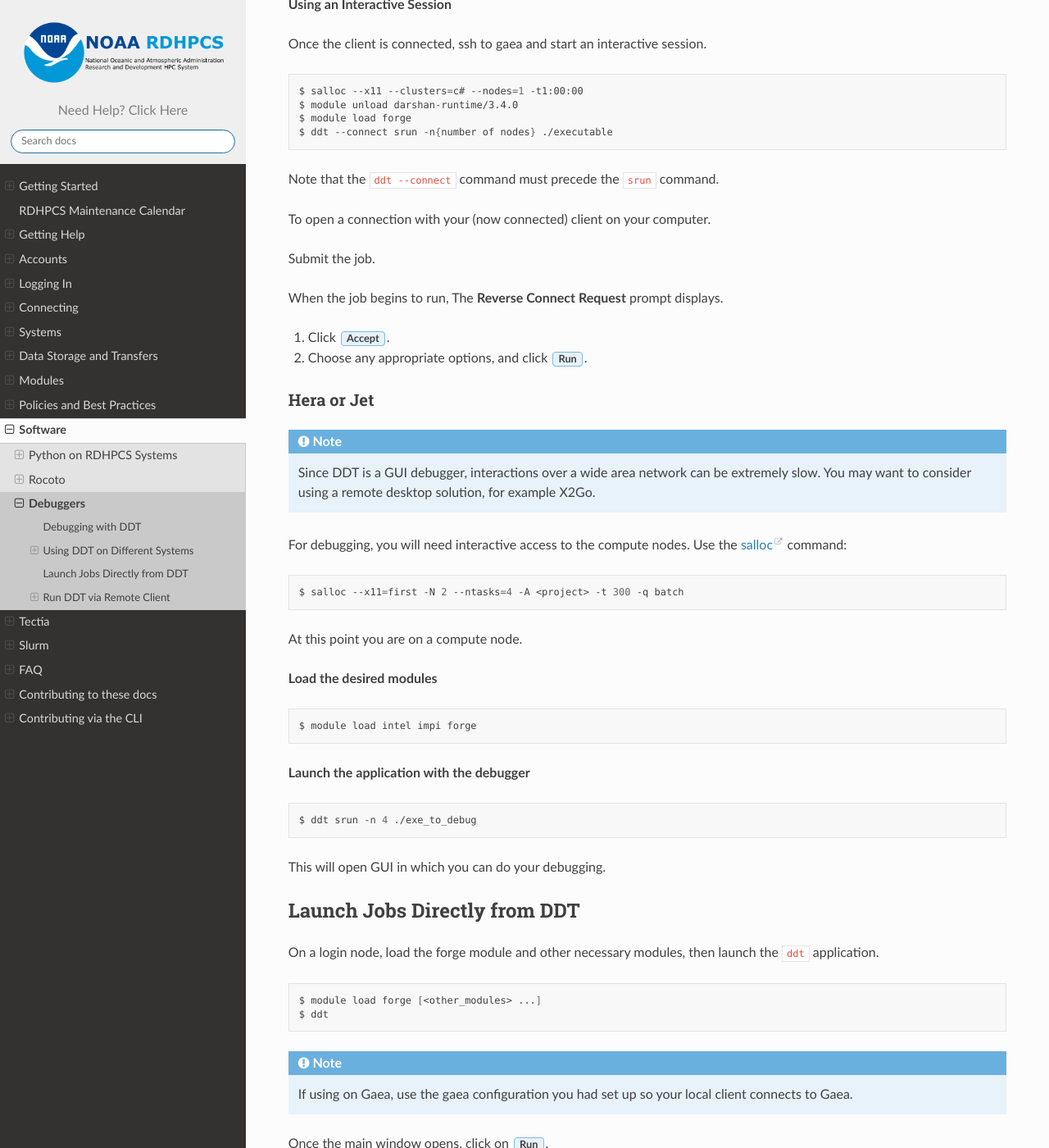
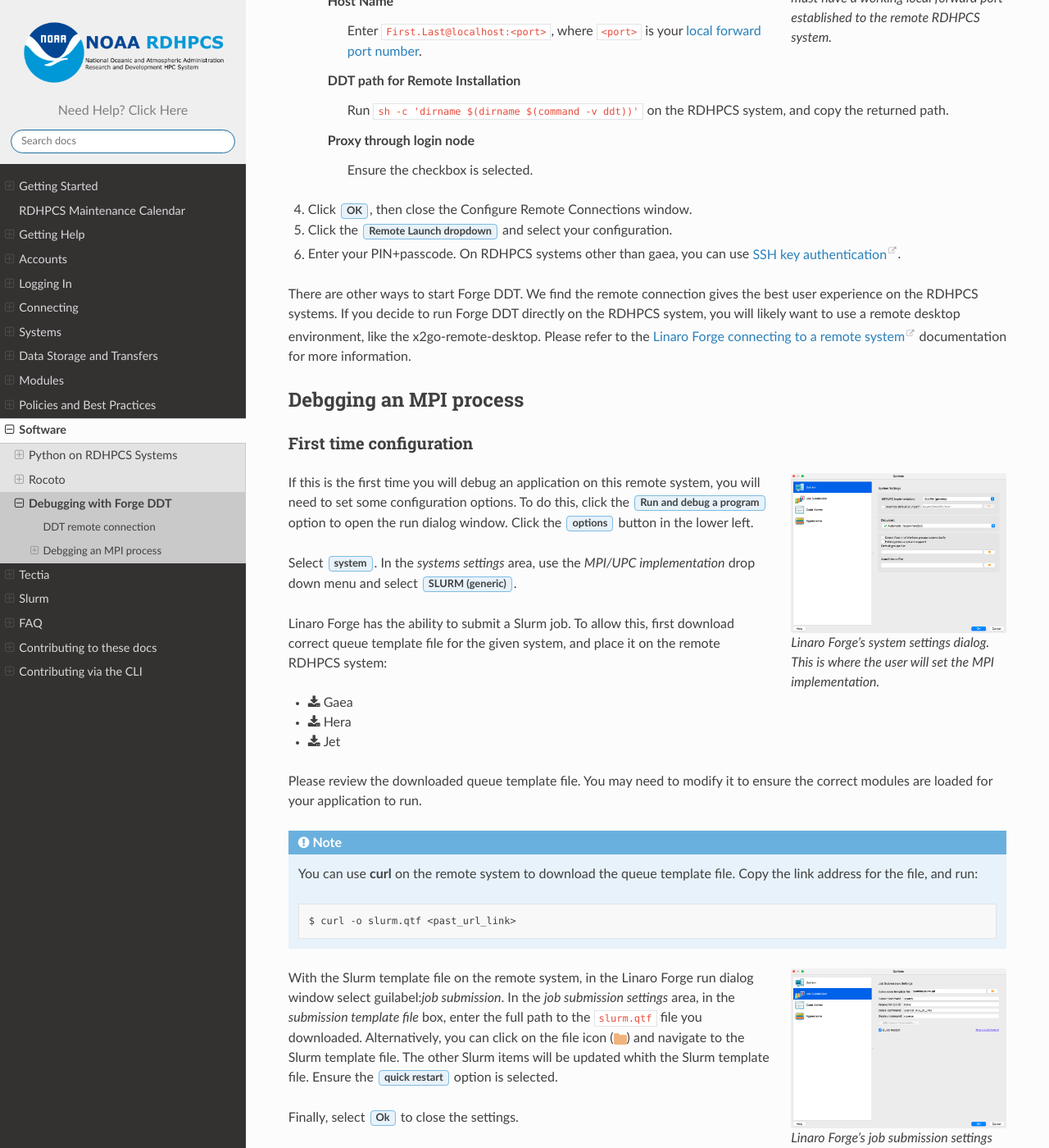
Before and after one commit to NOAA-RDHPCS/noaa-rdhpcs.github.io, a Sphinx documentation site: the page built from source/software/debuggers/index.rst, in a window 1280 px wide and 1400 px high, scrolled down 1251 px. Shown: the whole window at 82% size. Built offline with Sphinx 7.4.7 and the Read the Docs theme 2.0.0, drawn with Linux system fonts in a browser that asks for light colours; some of the changed text lies outside the part shown.

Commit message:
Updates to DDT page
These settins have been verfied on gaea, jet, and hera.

```diff
--- a/source/conf.py
+++ b/source/conf.py
@@ -35,8 +35,7 @@ html_theme = "sphinx_rtd_theme"
 html_baseurl = "https://docs.rdhpcs.noaa.gov/"
 
 html_static_path = ["_static"]
-html_extra_path = ["_search/google64634d0922861b1a.html",
-                   "_search/robots.txt"]
+html_extra_path = ["_search/google64634d0922861b1a.html"]
 
 html_css_files = [
     "css/theme_overrides.css",
--- a/source/slurm/index.rst
+++ b/source/slurm/index.rst
@@ -1,3 +1,5 @@
+.. _slurm-scheduler:
+
 #####
 Slurm
 #####
--- a/source/software/debuggers/index.rst
+++ b/source/software/debuggers/index.rst
@@ -1,289 +1,216 @@
-Debuggers
-=========
+.. _linar-forge:
 
-Debugging with DDT
-------------------
+************************
+Debugging with Forge DDT
+************************
 
-`Linaro DDT
+`Linaro Forge DDT
 <https://docs.linaroforge.com/24.0.3/html/forge/ddt/index.html>`_,
 which is part of `Linaro Forge <https://www.linaroforge.com/>`_ is a
 powerful, easy to use graphical debugger.
 
-With Linaro DDT, it is possible to debug
+With Linaro Forge DDT, it is possible to debug
 
 - Single process and multithreaded software
 - Parallel (MPI) Software
 - OpenMP
 - Hybrid cores mixing paradigms such as MPI + OpenMP or MPI + CUDA
 
-Linaro DDT supports
+Linaro Forge DDT supports
 
 - C, C++, and all derivatives of Fortran, including Fortran 90
 - Python (CPython 2.7), limited support
 - Parallel languages/models including MPI, UPCm, Fortran 2008 Co-arrays
 
+The documentation on this page will help you set up DDT to debug on the RDHPCS
+system.  Please refer to the `Linaro Forge DDT documentation
+<https://docs.linaroforge.com/24.0.3/html/forge/ddt/index.html>`_ for
+information on using DDT.
 
-Using DDT on Different Systems
-------------------------------
 
-Gaea
-^^^^
+DDT remote connection
+=====================
 
-**Launch via Login Node**
+Since DDT is a graphical debugger, interactions over a wide area
+network can be extremely slow. To make running DDT on remote systems
+easier, DDT has the ability to use a locally running client to connect
+to a remote system.
 
-Load the ``forge`` module on one of the login nodes, and run the
-``ddt`` application:
+Download and install `Linaro Forge
+<https://www.linaroforge.com/download-documentation/>`__.
 
-.. code-block:: shell
+.. important::
 
-    $ module load forge
-    $ ddt
+    The version of the local client must match the version of Forge on
+    the RDHPCS system.  You may need to download and install an `older
+    Linaro Forge version
+    <https://www.linaroforge.com/download-forge-old-version>`_.
 
-**Setup and Configuration**
+.. note::
+
+    You will need to have an SSH connection open, with the :ref:`local
+    port forward <ssh-port-tunnels>` active to use this method.
+
+.. figure:: /images/forge_remote_connect.png
+    :figwidth: 30%
+    :align: right
+    :alt: Linaro Forge remote connection configuration
+
+    Enter the remote connection configuration for Linaro Forge.  You must have
+    a working local forward port established to the remote RDHPCS system.
+
+In the locally running client:
 
 1. Click the :menuselection:`Remote Launch dropdown --> Configure`
 2. In the Configure Remote Connections dialog, click :guilabel:`Add`.
 3. Enter the details of your remote host:
 
-    :Connection Name: Enter a name for you remote connection.
-    :Host Name: ``First.Last@rdhpcs-host``
-    :DDT path for Remote Installation: use ``which ddt``
-    :Proxy through login node: Check
+    Connection Name
+        Enter a name for you remote connection.
+
+    Host Name
+        Enter ``First.Last@localhost:<port>``, where ``<port>`` is
+        your :ref:`local forward port number <ssh-port-tunnels>`.
+
+    DDT path for Remote Installation
+        Run ``sh -c 'dirname $(dirname $(command -v ddt))'`` on the RDHPCS
+        system, and copy the returned path.
+
+    Proxy through login node
+        Ensure the checkbox is selected.
 
 4. Click :guilabel:`OK`, then close the Configure Remote Connections window.
 5. Click the :menuselection:`Remote Launch dropdown` and select your
    configuration.
-6. Enter your PIN+passcode for your gaea login.
+6. Enter your PIN+passcode.  On RDHPCS systems other than gaea, you
+   can use `SSH key authentication
+   <https://www.redhat.com/sysadmin/passwordless-ssh>`__.
 
-**Using an Interactive Session**
+There are other ways to start Forge DDT.  We find the remote connection gives
+the best user experience on the RDHPCS systems.  If you decide to run Forge DDT
+directly on the RDHPCS system, you will likely want to use a remote desktop
+environment, like the :ref:`x2go-remote-desktop`.  Please refer to the `Linaro
+Forge connecting to a remote system
+<https://docs.linaroforge.com/24.0.3/html/forge/forge/connecting_to_a_remote_system/index.html>`_
+documentation for more information.
 
-Once the client is connected, ssh to gaea and start an interactive session.
 
-.. code-block:: shell
+Debgging an MPI process
+=======================
 
-    $ salloc --x11 --clusters=c# --nodes=1 -t1:00:00
-    $ module unload darshan-runtime/3.4.0
-    $ module load forge
-    $ ddt --connect srun -n{number of nodes} ./executable
+.. _forge-first-time-config:
 
-Note that the ``ddt --connect`` command must precede the ``srun`` command.
+First time configuration
+------------------------
 
-To open a connection with your (now connected) client on your computer.
+.. figure:: /images/linaro_forge_systemsettings.png
+    :figwidth: 30%
+    :align: right
+    :alt: Linaro Forge's system settings window.
 
-Submit the job.
+    Linaro Forge's system settings dialog.  This is where the user will set the
+    MPI implementation.
 
-When the job begins to run, The **Reverse Connect Request** prompt displays.
+If this is the first time you will debug an application on this remote system,
+you will need to set some configuration options.  To do this, click the
+:guilabel:`Run and debug a program` option to open the run dialog window. Click
+the :guilabel:`options` button in the lower left.
 
-1. Click :guilabel:`Accept`.
+Select :menuselection:`system`.  In the *systems settings* area, use the
+*MPI/UPC implementation* drop down menu and select :menuselection:`SLURM
+(generic)`.
 
-2. Choose any appropriate options, and click :guilabel:`Run`.
+Linaro Forge has the ability to submit a Slurm job.  To allow this, first
+download correct queue template file for the given system, and place it on the
+remote RDHPCS system:
 
-Hera or Jet
-^^^^^^^^^^^
+* :download:`Gaea </_downloads/gaea_slurm.qtf>`
+* :download:`Hera </_downloads/hera_slurm.qtf>`
+* :download:`Jet </_downloads/jet_slurm.qtf>`
+
+Please review the downloaded queue template file.  You may need to modify it to
+ensure the correct modules are loaded for your application to run.
+
+.. note::
+    You can use :command:`curl` on the remote system to download the queue
+    template file.  Copy the link address for the file, and run:
+
+    .. code-block:: shell
+
+        $ curl -o slurm.qtf <past_url_link>
+
+.. figure:: /images/linaro_forge_jobsubmitsettings.png
+    :figwidth: 30%
+    :align: right
+    :alt: Linaro Forge's job submission settings window.
+
+    Linaro Forge's job submission settings dialog.  This is where the user can
+    set the queue template file and other job submission information.
+
+With the Slurm template file on the remote system, in the Linaro Forge run
+dialog window select guilabel:`job submission`. In the *job submission
+settings* area, in the *submission template file* box, enter the full path to
+the :file:`slurm.qtf` file you downloaded.  Alternatively, you can click on the
+file icon (:octicon:`file-directory-fill;1em;sd-text-warning`) and navigate to
+the Slurm template file.  The other Slurm items will be updated whith the Slurm
+template file.  Ensure the :guilabel:`quick restart` option is selected.
+
+Finally, select :guilabel:`Ok` to close the settings.
 
 .. note::
 
-    Since DDT is a GUI debugger, interactions over a wide area network
-    can be extremely slow. You may want to consider using a remote
-    desktop solution, for example :ref:`X2Go <x2go-remote-desktop>`.
+    You can learn about the Linaro Forge DDT options in the `Forge
+    configuration documentation
+    <https://docs.linaroforge.com/24.0.3/html/forge/configuration_appendix/optional_configuration.html>`_.
 
-For debugging, you will need interactive access to the compute nodes.
-Use the `salloc <https://slurm.schedmd.com/salloc.html>`_ command:
+Submit a debug job
+------------------
 
-.. code-block:: shell
+.. figure:: /images/linaro_ddt_run.png
+    :figwidth: 30%
+    :align: right
+    :alt: Linaro Forge run dialog
 
-    $ salloc --x11=first -N 2 --ntasks=4 -A <project> -t 300 -q batch
+    The Linary Forge run dialog box.  This is where users will select the MPI
+    type (Slurm), number of processors, and the queue submission information.
 
-At this point you are on a compute node.
+In the DDT client window, select :guilabel:`Run and debug a program`.  This
+will bring up the run dialog window.
 
-**Load the desired modules**
+In the run dialog window, expand the :guilabel:`application` section and in the
+*applicatoin* text box enter the path to the executable or use the file icon
+(:octicon:`file-directory-fill;1em;sd-text-warning`) and navigate to the
+executable.  In the *working directory* text box, you should also enter the
+full path to the directory from where the debug job should be run.
 
-.. code-block:: shell
+Select the :guilabel:`MPI` section.  Enter the total number of MPI processes,
+and the number of nodes required.  If needed, change the MPI implementation and
+add any additional :command:`srun` arguments to run your application.
 
-    $ module load intel impi forge
+.. important::
 
-**Launch the application with the debugger**
+    Ensure the number of processes and the number of nodes required for that
+    many processes is correct for the RDHPCS system and partition.  You can set
+    the *processe per node* option with the correct number of processes per
+    node, and the link button (:octicon:`link;1em;sd-text-secondary`) to
+    automatically set the correct number of required nodes.
 
-.. code-block:: shell
+If debugging a hybrid MPI+OpenMP applicaiton, select the :guilabel:`OpenMP` and
+enter the number of OpenMP threads.  Please note you may need to use the MPI
+implementation *Slurm (MPMD)* if debugging an MPI+OpenMP application.
 
+Select the :guilabel:`submit to queue` section.  If you haven't already
+configured DDT to lauch Slurm jobs, please refer to
+:ref:`forge-first-time-config`.  Click the :guilabel:`parameters` button to
+verify the Slurm submit settings.
 
-    $ ddt srun -n 4 ./exe_to_debug
+Verify all the settings are correct, and click the :guilabel:`submit` button.
+Forge will submit your job to the Slurm scheduler and wait for the job to
+start.  Once the job starts, Forge will attach to the running application.  At
+this point, you can use Forge to debug your application.
 
-This will open GUI in which you can do your debugging.
+.. seealso::
 
-
-Launch Jobs Directly from DDT
------------------------------
-
-On a login node, load the forge module and other necessary modules,
-then launch the ``ddt`` application.
-
-.. code-block:: shell
-
-    $ module load forge [<other_modules> ...]
-    $ ddt
-
-.. note::
-
-    If using on Gaea, use the gaea configuration you had set up so your local
-    client connects to Gaea.
-
-Once the main window opens, click on :guilabel:`&Run`.
-
-
-.. figure:: /images/RUNmenu.png
-
-**Application**
-
-This lets you specify the path to your application that you want to
-run.  Click on the :guilabel:`Details`` button on the left to expand
-this section.  Once expanded, you will be able to enter:
-
-    :Application: the path to the application
-
-    :Arguments: the args to pass to the application
-
-    :stdin file: any input file needed for the application
-
-    :Working Directory: the working directory from which the job
-        should be started.
-
-
-**MPI**
-
-Check the MPI box to indicate if your application is using MPI.  By
-default, you will only see the implementation option *no MPI*.  Click
-on the :guilabel`Change` button and a new window will open.
-
-.. figure:: /images/ddtMPISettings.png
-
-From the MPI/UPC Implemenation dropdown, select *Slurm (generic)*, and
-then click :guilabel:`OK`.  You will have the option to set the number
-of processes and the number of nodes.  In the srun arguments section
-you may add additional ``srun`` arguments.
-
-**Submit to Queue**
-
-First, create a file (``slurm.qtf``) with content similar to the
-following:
-
-.. code-block:: shell
-
-    #!/bin/sh
-    #
-    # NOTE: if using with srun then you should select "SLURM (MPMD)" as the MPI
-    # implementation on the System Settings page of the Options window.
-    #
-    # WARNING: If you install a new version of Linaro Forge to the same
-    # directory as this installation, then this file will be overwritten.
-    # If you customize this script at all, please rename it.
-    #
-    # Name: SLURM
-    #
-    # submit: sbatch
-    # display: squeue
-    # job regexp: (\d+)
-    # cancel: scancel JOB_ID_TAG
-    #
-    # WALL_CLOCK_LIMIT_TAG: {type=text,label="Wall Clock Limit",default="00:30:00",mask="09:09:09"}
-    #SBATCH --nodes=NUM_NODES_TAG
-    #SBATCH --time=WALL_CLOCK_LIMIT_TAG
-
-    #SBATCH --job-name="ddt"
-    #SBATCH --output=allinea.stdout
-    #SBATCH --error=allinea.stdout
-    ## The following line is only needed on Gaea
-    #SBATCH -M <cluster-name>
-
-    AUTO_LAUNCH_TAG
-
-
-
-
-
-Now save your ``slurm.qtf`` file and enter the pathname.
-
-Check the :guilabel:`Submit to Queue` checkbox.  Click on
-:guilabel:`Configure` which will open up the following window.
-
-.. figure:: /images/jobSubmissionSettings.png
-
-In *Submission template file* box, enter the full path to the
-``slurm.qtf`` file you created above, then click :guilabel:`&Edit
-Queue Parameters` and enter values for the available paremeters.
-
-
-
-Click OK once done to close this window.
-
-Now click on the 'Parameters' button to enter the wall clock time for your job.
-
-Now you can click on the Submit button.
-
-After the job submission starts, the Forge debug window will become active.
-
-Run DDT via Remote Client
--------------------------
-
-The remote client can overcome latencies that arise when using X Forwarding.
-
-**Record Local Port Number**
-
-To configure a remote launch, you need your local port number.
-You can obtain the local port number from your Tectia/CAC or your RSA login tunneling configuration, or when you log into a System's Front End (FE) node.
-
-Installation
-
-1. From your workstation, download the Arm forge client.
-2. Extract the tarball
-
-   - tar -xf arm-forge-{version}-linux-x86_64.tar
-
-3. Run a GUI installer, or textinstall.sh for a text-based install
-
-Configuration
-
-1. With typical tunnels set up, SSH into HPC system.
-
-2. Launch DDT from local machine. Click Remote Launch dropdown -> Configure.
-
-3. Enter the details of your remote host:
-
-    :Connection Name: Enter a name for your remote connection
-
-    :Host Name: your_workstation_username@localhost:<local port number>
-
-    :DDT path for Remote installation: use ``which ddt``
-
-    :KeepAlive Packets: Enable
-
-    :Proxy through login node: uncheck
-
-4. Click OK to save your changes.
-
-5. Select your new host from the “Remote Launch” combo box.
-
-6. At the prompt, enter your PASSCODE.
-
-Forge will then launch jobs, browse for files, and use/set the configuration.
-
-Reverse Connect
-^^^^^^^^^^^^^^^
-
-The remote client program runs entirely on your workstation.
-
-Once connected to a remote host, Reverse Connect launches DDT jobs.
-
-1. Launch the Forge remote client and connect to a remote host
-
-2. Load the forge module, run a DDT ``--connect`` command:
-
-.. code-block:: shell
-
-    $ module load forge
-    $ ddt --connect srun -n ./mpitest
-
-The remote client notifies you of the new connection.
-Optionally, configure debugging options before you launch the program.
-
-3. Click Run to begin the DDT session.
+    * `DDT Training Video <https://www.youtube.com/watch?v=Q8HwLg22BpY>`_ from
+      `Sharcnet HPC <https://www.youtube.com/@SHARCNET_HPC>`_
+    * `Linaro Forge DDT documentation`_
```
Also changed, not shown: source/images/RUNmenu.png (deleted), source/images/forge_remote_connect.png (added), source/images/jobSubmissionSettings.png (deleted), source/images/linaro_ddt_run.png (added), source/images/linaro_forge_jobsubmitsettings.png (added), source/images/linaro_forge_systemsettings.png (added), source/images/python_cupy_1.png (deleted), 3 other files.
